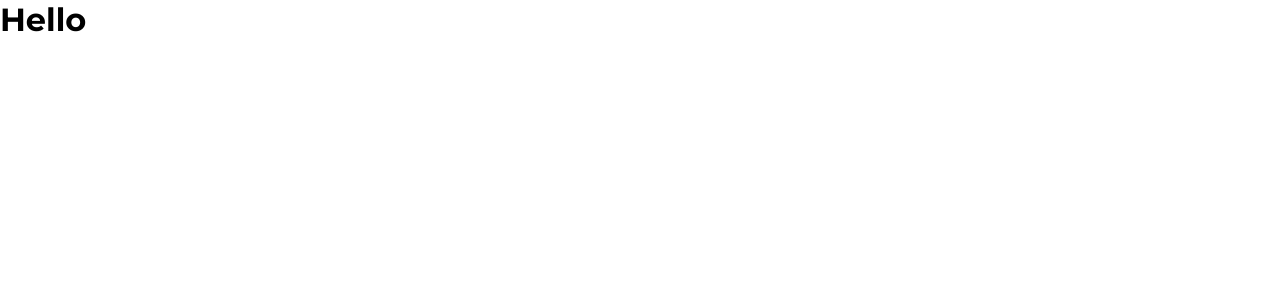
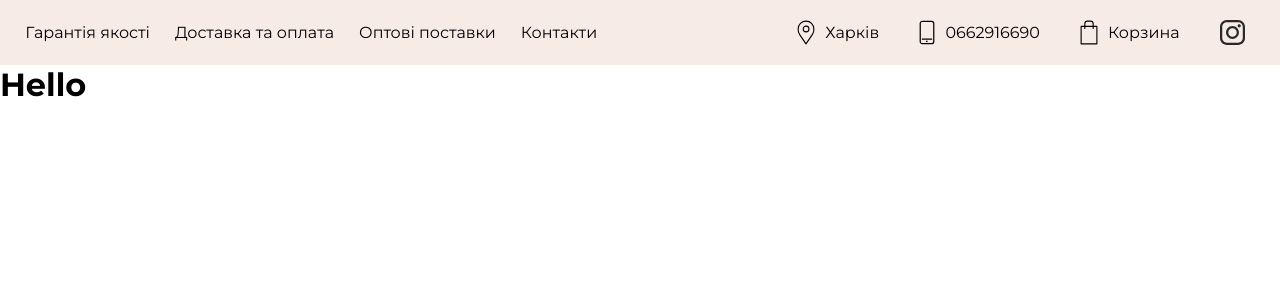
Before and after one commit to VRomanenko04/Plush-Store, a Next.js app: page / in a window 1280 px wide. Shown: the top 300 px of the page. Built offline with nearby package versions, Linux system fonts and the light colour scheme.

Commit message:
Added Header to the root layout

```diff
--- a/src/app/layout.tsx
+++ b/src/app/layout.tsx
@@ -1,6 +1,7 @@
 import type { Metadata } from "next";
 import { Montserrat } from "next/font/google";
 import "@/styles/globals.scss";
+import Header from "@/components/Header/Header";
 
 const montserrat = Montserrat({ subsets: ["latin"] });
 
@@ -15,8 +16,11 @@
   children: React.ReactNode;
 }>) {
   return (
-    <html lang="en">
-      <body className={montserrat.className}>{children}</body>
+    <html lang="ua">
+      <body className={montserrat.className}>
+        <Header />
+        {children}
+      </body>
     </html>
   );
 }
```
